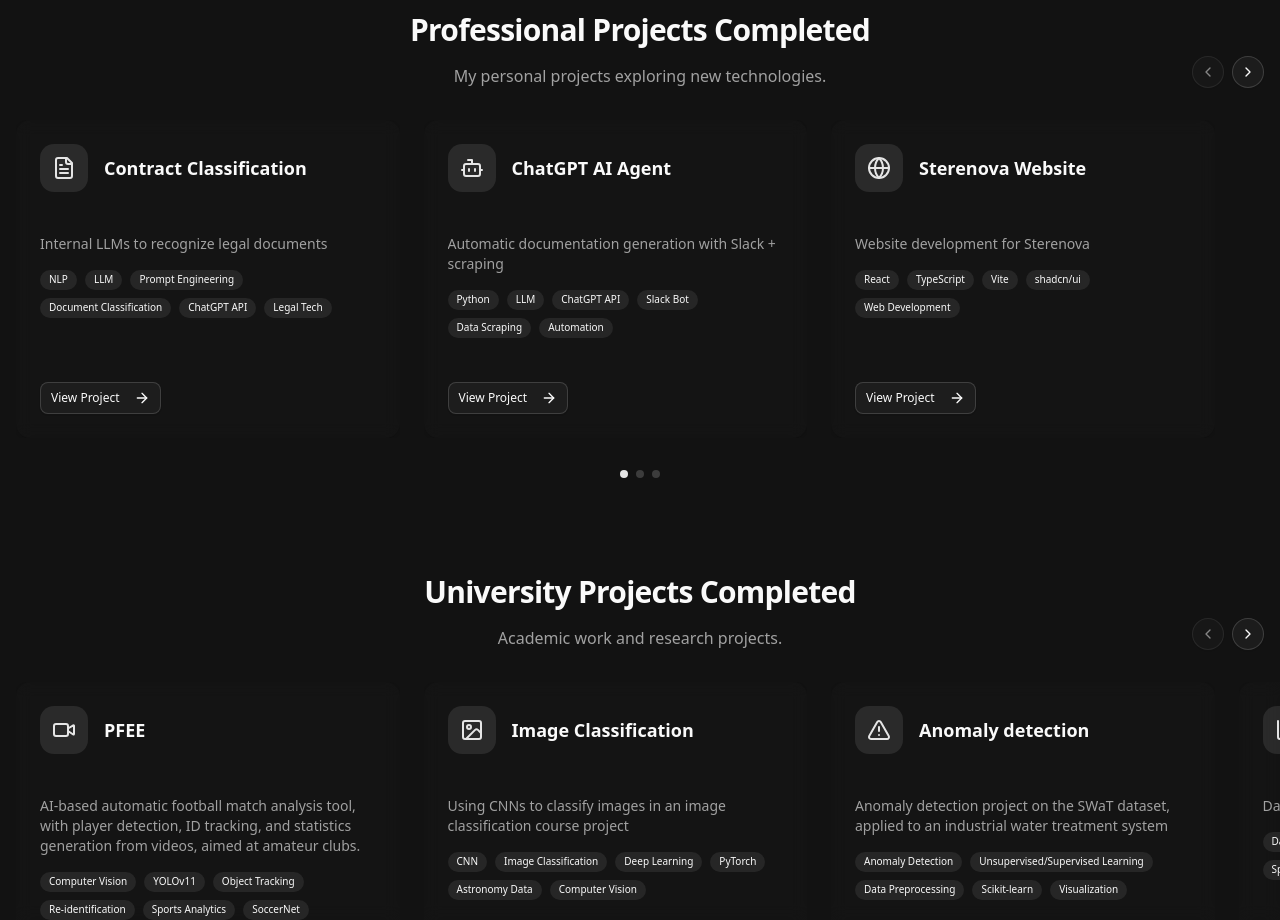
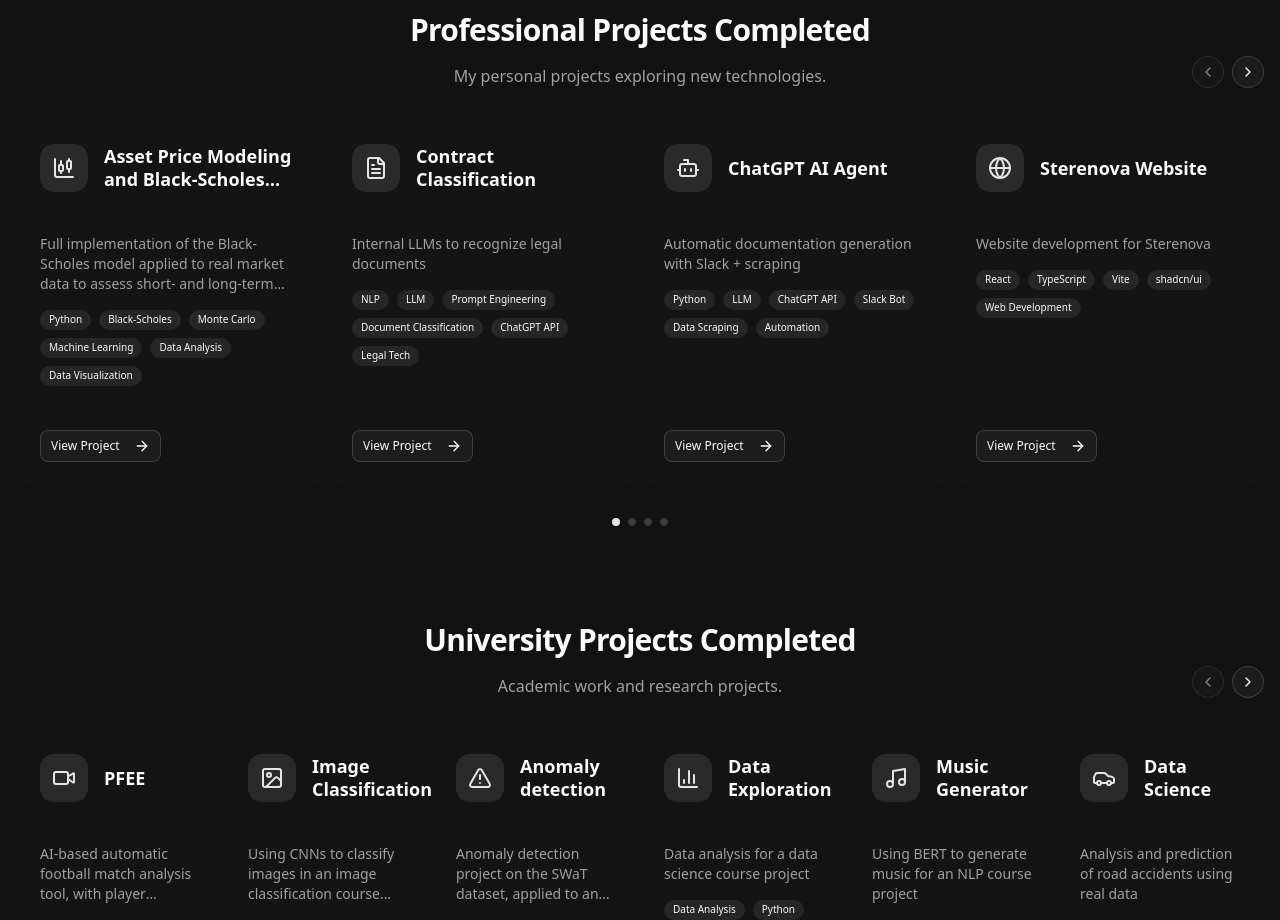
Before and after one commit to tanguydcq/tanguydcq.github.io, a React (Vite) app: page / in a window 1280 px wide. Shown: the part 2460-3380 px from the top of the page. Built offline with nearby package versions, Linux system fonts and the light colour scheme.

Commit message:
Added Black Scholes project

```diff
--- a/src/data/project.tsx
+++ b/src/data/project.tsx
@@ -1,4 +1,4 @@
-import { FileText, Bot, Globe, Video, Image, AlertTriangle, BarChart3, Music, Car } from "lucide-react";
+import { FileText, Bot, Globe, Video, Image, AlertTriangle, BarChart3, Music, Car, ChartCandlestick } from "lucide-react";
 
 export interface Project {
   slug: string;
@@ -20,6 +20,21 @@ function slugify(str: string) {
 }
 
 export const projects: Project[] = [
+  {
+    slug: slugify("Black-Scholes"),
+    image: `${import.meta.env.BASE_URL}images/project/blacksholes.png`,
+    tags: [
+      "Python",
+      "Black-Scholes",
+      "Monte Carlo",
+      "Machine Learning",
+      "Data Analysis",
+      "Data Visualization"
+    ],
+    translationKey: "projects.blacksholes",
+    link: `${import.meta.env.BASE_URL}images/reports/Black_Scholes_v2.pdf`,
+    icon: ChartCandlestick
+  },
   {
     slug: slugify("Classification de Contrats"),
     image: `${import.meta.env.BASE_URL}images/project/classification_doc.png`,
--- a/src/en.json
+++ b/src/en.json
@@ -122,6 +122,11 @@
       "title": "My Portfolio",
       "description": "Personal website to showcase my projects and skills",
       "longDescription": "This portfolio website serves as a showcase for my projects and skills, highlighting my work and achievements in the field."
+    },
+    "blacksholes": {
+      "title": "Asset Price Modeling and Black-Scholes Simulation",
+      "description": "Full implementation of the Black-Scholes model applied to real market data to assess short- and long-term forecasting accuracy.",
+      "longDescription": "This project investigates financial asset dynamics by implementing the Black-Scholes-Merton model from mathematical foundations to numerical simulation. It covers the analytical derivation using stochastic calculus, parameter estimation from historical data (drift and volatility) through a rolling-window method, and Monte Carlo forecasting. The approach is applied to NVIDIA stock data to examine how well the model tracks short-term price movements and to highlight its limitations for long-term forecasting due to non-constant volatility and shifting market regimes."
     }
   },
   "courseProjects": {
--- a/src/fr.json
+++ b/src/fr.json
@@ -65,7 +65,7 @@
       "items": {
         "0": {
           "date": "Sept 2025",
-          "title": "Développeur commercial IT",
+          "title": "Développement commercial IT",
           "subtitle": "JECT EPITA",
           "description": "J'identifie les besoins des entreprises, rédige des propositions commerciales et assure un suivi complet des projets IT entre les clients et les parties prenantes."
         },
@@ -122,6 +122,11 @@
       "title": "Mon Portfolio",
       "description": "Site web personnel pour présenter mes projets et compétences",
       "longDescription": "Ce site web portfolio sert de vitrine pour mes projets et compétences, mettant en avant mon travail et mes réalisations dans le domaine."
+    },
+    "blacksholes" : {
+      "title": "Modélisation d’Actifs et Simulation Black-Scholes",
+      "description": "Implémentation complète du modèle de Black-Scholes appliquée aux données réelles de marché afin d’évaluer sa précision à court et long terme.",
+      "longDescription": "Ce projet explore la dynamique des prix d’actifs financiers en mettant en œuvre le modèle de Black-Scholes-Merton depuis sa base mathématique jusqu’à sa simulation numérique. Le travail inclut la dérivation analytique via le calcul stochastique, l’estimation des paramètres à partir de données historiques (drift et volatilité) grâce à une fenêtre glissante, puis la réalisation de simulations Monte Carlo. L’étude est appliquée aux données de NVIDIA afin d’évaluer la capacité du modèle à suivre le marché à court terme et ses limites pour les projections longues en raison de la volatilité non constante et des changements de régimes de marché."
     }
   },
   "courseProjects": {
```
Also changed, not shown: 1 other file (tests, documents, lock files or other folders).
